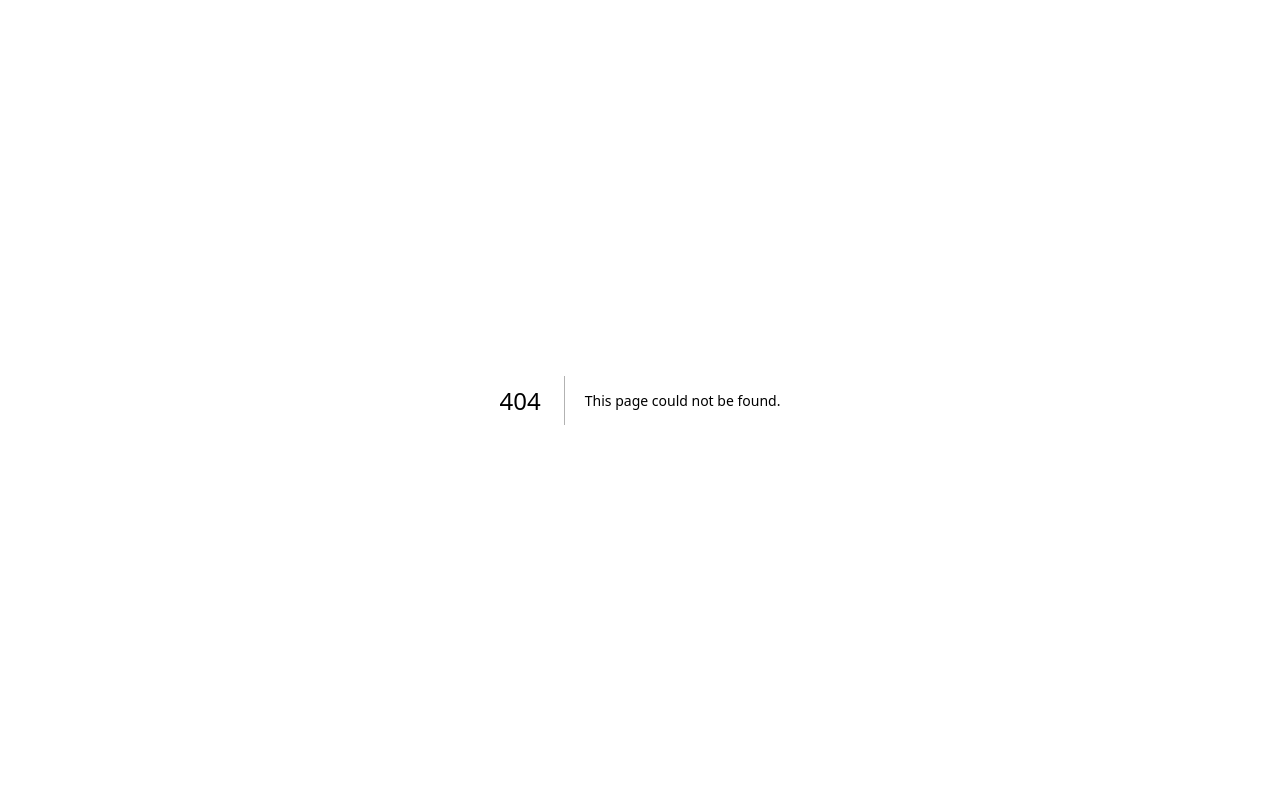
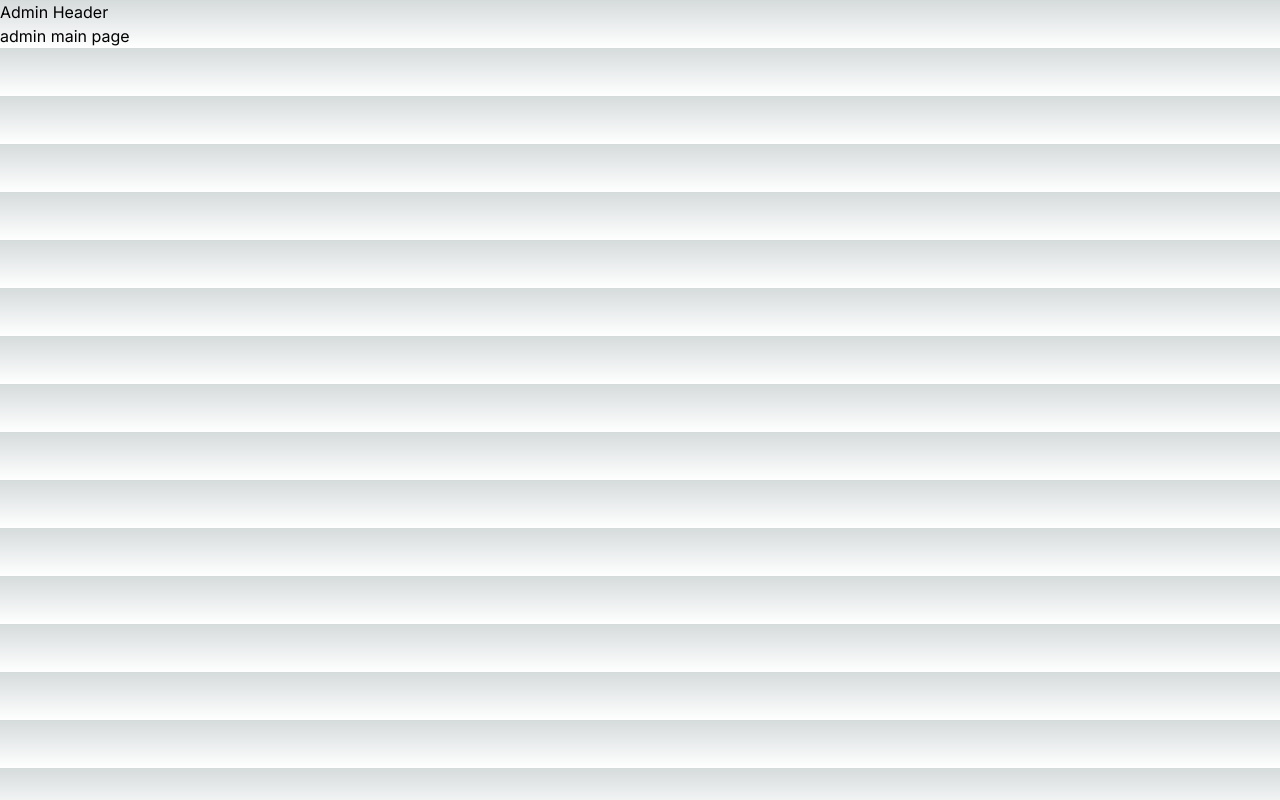
Before and after one commit to usamafarooqui/nextjs-1, a Next.js app: page /admin in a window 1280 px wide. Before the commit this address had no page. Built offline with nearby package versions, Linux system fonts and the light colour scheme.

Commit message:
chapter 2 layouts

```diff
--- /dev/null
+++ b/src/app/admin/dashboard/page.jsx
@@ -0,0 +1,9 @@
+import React from 'react'
+
+const page = () => {
+  return (
+    <div><h1>hellow </h1></div>
+  )
+}
+
+export default page
--- /dev/null
+++ b/src/app/admin/layout.js
@@ -0,0 +1,11 @@
+import AdminHeader from "@/components/AdminHeader";
+
+export default function adminLayout({children}){
+    return (
+        <section>
+                    <AdminHeader />
+                    {children}
+
+        </section>
+    );
+}
--- /dev/null
+++ b/src/app/admin/page.js
@@ -0,0 +1,9 @@
+import React from 'react'
+
+const page = () => {
+  return (
+    <div>admin main page</div>
+  )
+}
+
+export default page
--- /dev/null
+++ b/src/app/admin/profile/page.jsx
@@ -0,0 +1,9 @@
+import React from 'react'
+
+const page = () => {
+  return (
+    <div>profile</div>
+  )
+}
+
+export default page
--- /dev/null
+++ b/src/components/AdminHeader.js
@@ -0,0 +1,9 @@
+import React from 'react'
+
+const AdminHeader = () => {
+  return (
+    <div>Admin Header</div>
+  )
+}
+
+export default AdminHeader
```
Also changed, not shown: 1 other file (tests, documents, lock files or other folders).
